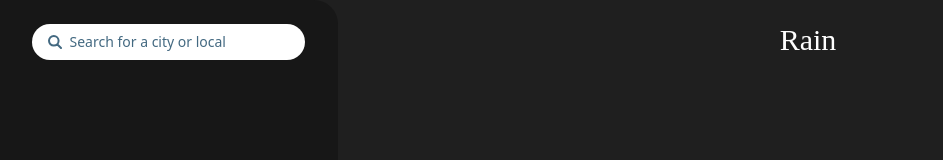
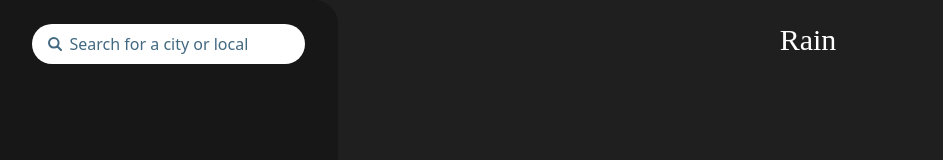
Before and after one commit to TheMSFlow/rain-app, a React (Vite) app: page /dashboard in a window 1280 px wide. Shown: the top 160 px of the page, without its empty margins (2-945 px from the left). Built offline with nearby package versions, Linux system fonts and the light colour scheme; a web font is replaced by a local one.

Commit message:
input text increased to stop x-overflow

```diff
--- a/src/components/dashboard/Dashboard.jsx
+++ b/src/components/dashboard/Dashboard.jsx
@@ -14,7 +14,7 @@ const Dashboard = () => {
   return (
     <>
     {/*main element displays block on mobile and tablet. On larger screens (xl and above) it displays 2 grid columns, 340px and 1fr.*/}
-    <main className='block xl:grid xl:grid-cols-[340px_1fr] grid-rows-1 gap-0 h-screen overflow-y-auto w-screen bg-charcoal'>
+    <main className='block xl:grid xl:grid-cols-[340px_1fr] grid-rows-1 gap-0 h-screen overflow-y-auto overflow-x-hidden w-screen bg-charcoal'>
         <div className='relative'>
             {<div className='xl:hidden'>
               <WeatherBackground
--- a/src/components/global/SearchBar.jsx
+++ b/src/components/global/SearchBar.jsx
@@ -64,7 +64,7 @@ const SearchBar = ({onFocus, onBlur, inputRef}) => {
     <div className='flex flex-col gap-0 justify-center items-center w-full'>
         <form ref={cityForm} onSubmit = {handleSubmit} className='bg-white flex flex-row gap-2 items-center justify-start rounded-3xl py-2 pl-4 w-full'>
         <img src='/search.svg' />
-        <input className='placeholder-primary text-primary-dark focus:outline-none text-sm w-full mr-1  bg-transparent border-none appearance-none ' type='text'
+        <input className='placeholder-primary text-primary-dark focus:outline-none text-base w-full mr-1  bg-transparent border-none appearance-none ' type='text'
         name='search'
         placeholder='Search for a city or local'
         onChange={handleChange}
```
